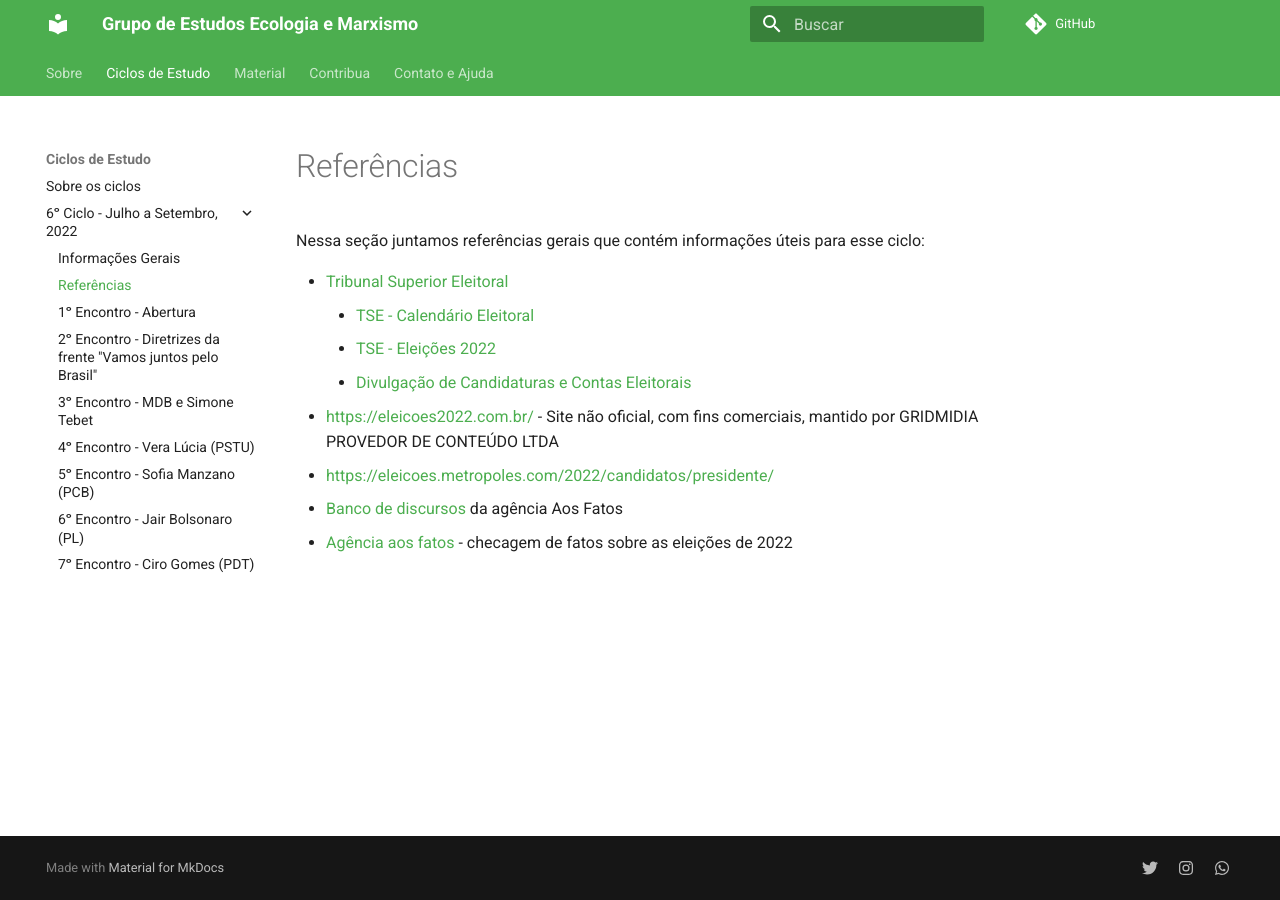
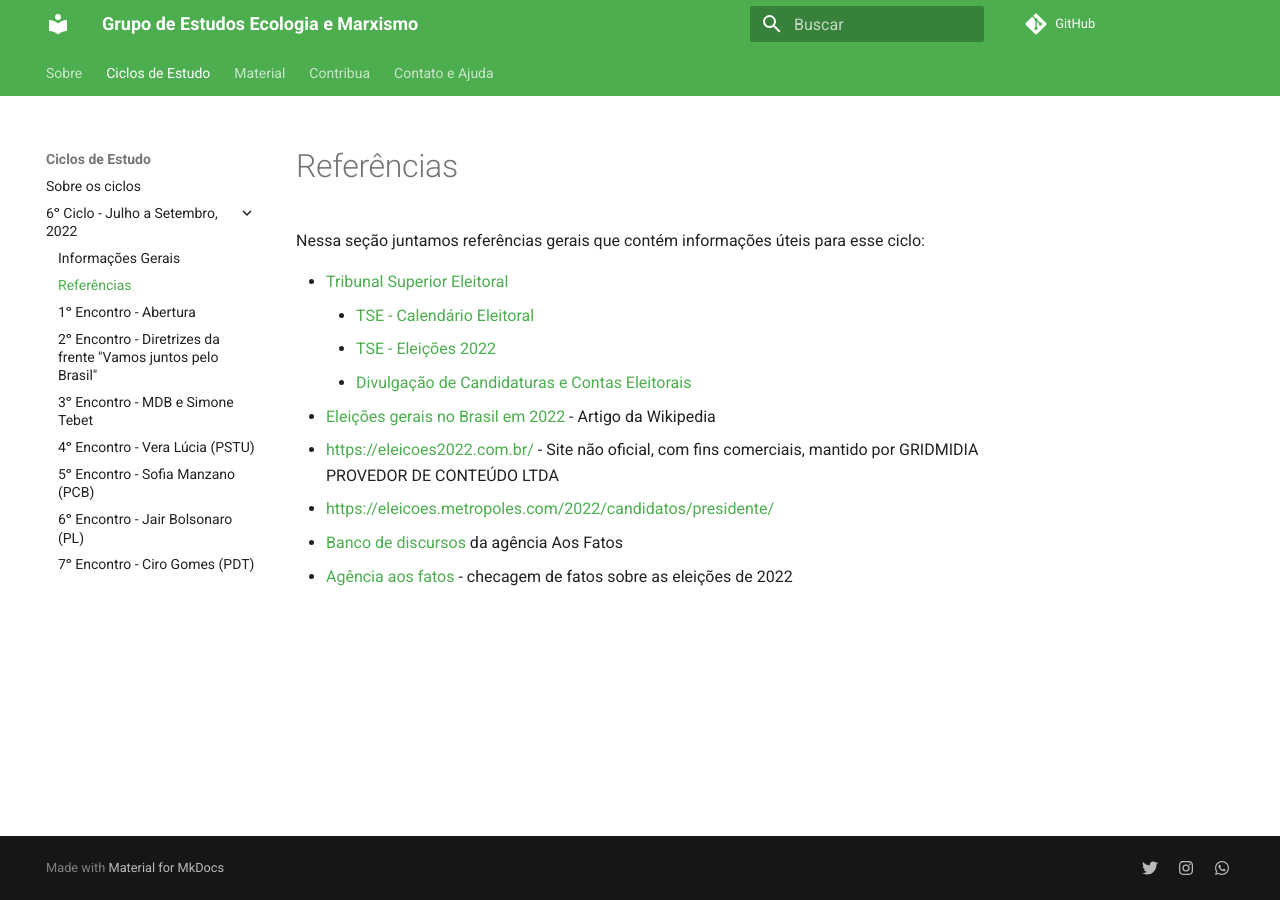
Before and after one commit to Ecomarx/ecomarx.github.io, an MkDocs documentation site: the page built from docs/6o-ciclo/referencias.md, in a window 1280 px wide. Built offline with MkDocs 1.6.1 and Material for MkDocs 9.7.7, drawn with Linux system fonts in a browser that asks for light colours; comment, search, counter and statistics services are not loaded.

Commit message:
Referências ciclo 6 - Wikipedia eleições gerais

```diff
--- a/docs/6o-ciclo/referencias.md
+++ b/docs/6o-ciclo/referencias.md
@@ -6,6 +6,7 @@
     - [TSE - Calendário Eleitoral](https://www.tse.jus.br/eleicoes/calendario-eleitoral/calendario-eleitoral)
     - [TSE - Eleições 2022](https://www.tse.jus.br/eleicoes/eleicoes-2022)
     - [Divulgação de Candidaturas e Contas Eleitorais](https://divulgacandcontas.tse.jus.br/)
+- [Eleições gerais no Brasil em 2022](https://pt.wikipedia.org/wiki/Elei%C3%A7%C3%B5es_gerais_no_Brasil_em_2022) - Artigo da Wikipedia
 - <https://eleicoes2022.com.br/> - Site não oficial, com fins comerciais, mantido por GRIDMIDIA PROVEDOR DE CONTEÚDO LTDA
 - <https://eleicoes.metropoles.com/2022/candidatos/presidente/>
 - [Banco de discursos](https://escriba.aosfatos.org/banco-de-discursos/) da agência Aos Fatos
```
